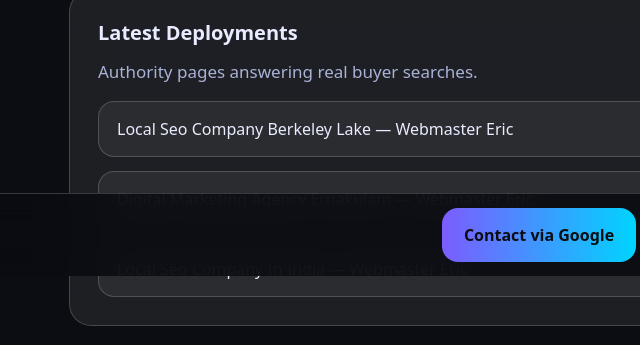
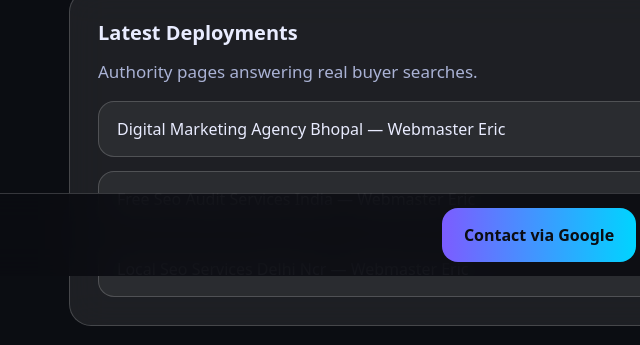
Before and after one commit to WebmasterEric/Digital-marketing-king, a plain HTML site: page index.html in a window 1280 px wide. Shown: the part 524-869 px from the top of the page, 101-741 px from the left. Drawn offline with Linux system fonts and the light colour scheme.

Commit message:
Update hub (latest deployments)

```diff
--- a/index.html
+++ b/index.html
@@ -103,11 +103,11 @@
     <h2>Latest Deployments</h2>
     <p class="sub">Authority pages answering real buyer searches.</p>
 
-      <a class="latestLink" href="https://webmastereric.github.io/Digital-marketing-king/spokes/local-seo-company-berkeley-lake-18a20d31/">Local Seo Company Berkeley Lake — Webmaster Eric</a>
+      <a class="latestLink" href="https://webmastereric.github.io/Digital-marketing-king/spokes/digital-marketing-agency-bhopal-a6cd05f2/">Digital Marketing Agency Bhopal — Webmaster Eric</a>
 
-      <a class="latestLink" href="https://webmastereric.github.io/Digital-marketing-king/spokes/digital-marketing-agency-ernakulam-041afeed/">Digital Marketing Agency Ernakulam — Webmaster Eric</a>
+      <a class="latestLink" href="https://webmastereric.github.io/Digital-marketing-king/spokes/free-seo-audit-services-india-acbe7840/">Free Seo Audit Services India — Webmaster Eric</a>
 
-      <a class="latestLink" href="https://webmastereric.github.io/Digital-marketing-king/spokes/local-seo-company-in-india-1c90aa11/">Local Seo Company In India — Webmaster Eric</a>
+      <a class="latestLink" href="https://webmastereric.github.io/Digital-marketing-king/spokes/local-seo-services-delhi-ncr-d8f2b626/">Local Seo Services Delhi Ncr — Webmaster Eric</a>
 
   </div>
 
```
